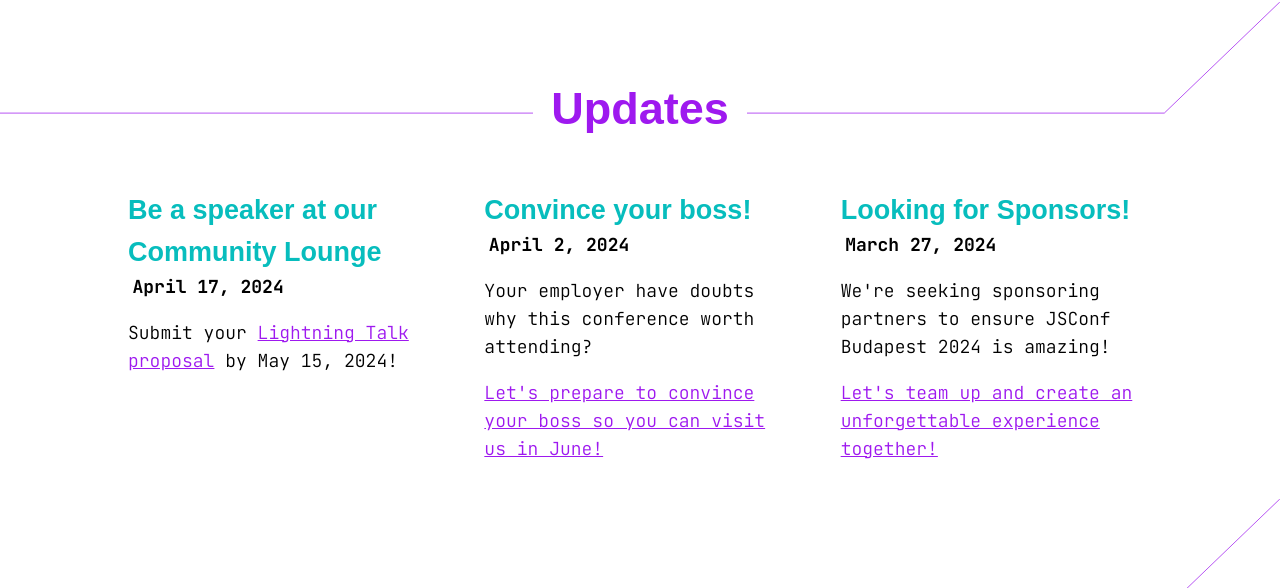
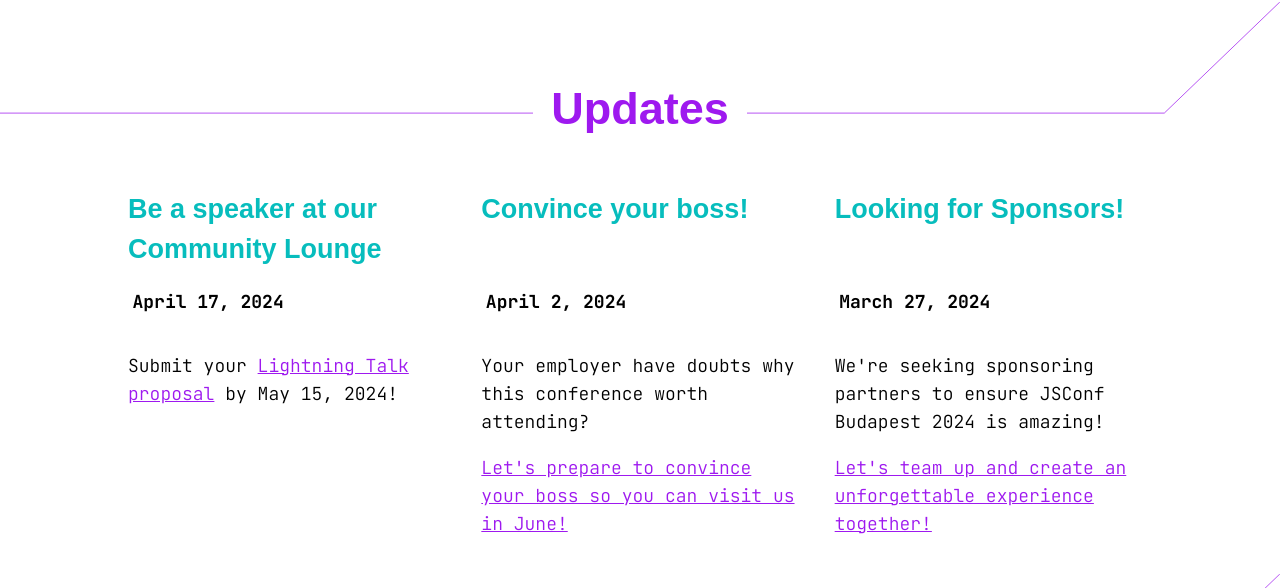
Before and after one commit to JSConfBp/2024.jsconfbp.com, a Next.js app: page / in a window 1280 px wide. Shown: the part 4878-5466 px from the top of the page. Built offline with nearby package versions, Linux system fonts and the light colour scheme; a web font is replaced by a local one.

Commit message:
re-org updates layout a bit, because line-broken titles looked weird, and maybe it's a bit early to use subgrid in production

```diff
--- a/pages/index.module.scss
+++ b/pages/index.module.scss
@@ -16,3 +16,25 @@
     width: 100vw;
   }
 }
+
+.updates_container {
+  display: grid;
+  h2 {
+    margin-bottom: 0;
+    line-height: 1.5;
+  }
+  h2 ~ h2 {
+    margin-top: 1.5rem;
+  }
+
+  @media only screen and (min-width: 800px) {
+    grid-auto-flow: column;
+    grid-template-rows: repeat(3, auto);
+    grid-template-columns: repeat(3, 1fr);
+    column-gap: 2rem;
+    row-gap: 1rem;
+    h2 ~ h2 {
+      margin-top: unset;
+    }
+  }
+}
--- a/pages/index.tsx
+++ b/pages/index.tsx
@@ -38,19 +38,22 @@
           <h1>Updates</h1>
         </Divider>
 
-        <div className="col md-row gap-2p5 mb-2">
+        <div className={`${styles.updates_container} col md-row mb-2`}>
 
-          <div className="col">
+          <>
             <h2 className="mt-0">Be a speaker at our Community Lounge</h2>
-            <h4 className="mt-n2 ml-0p25">April 17, 2024</h4>
+            <h4 className="ml-0p25">April 17, 2024</h4>
+            <div id="update_content">
               <p>
               Submit your <Link href="https://t.ly/v4-cu">Lightning Talk proposal</Link> by May 15, 2024!
               </p>
             </div>
+          </>
 
-          <div className="col">
+          <>
             <h2 className="mt-0">Convince your boss!</h2>
-            <h4 className="mt-n2 ml-0p25">April 2, 2024</h4>
+            <h4 className="ml-0p25">April 2, 2024</h4>
+            <div id="update_content">
               <p>
                 Your employer have doubts why this conference worth attending?
               </p>
@@ -60,10 +63,12 @@
                 </Link>
               </p>
             </div>
+          </>
 
-          <div className="col">
+          <>
             <h2 className="mt-0">Looking for Sponsors!</h2>
-            <h4 className="mt-n2 ml-0p25">March 27, 2024</h4>
+            <h4 className="ml-0p25">March 27, 2024</h4>
+            <div id="update_content">
               <p>
                 We're seeking sponsoring partners to ensure JSConf Budapest 2024
                 is amazing!
@@ -74,6 +79,7 @@
                 </Link>
               </p>
             </div>
+          </>
 
         </div>
       </section>
```
Lines whose indentation alone changed are shown as unchanged.
